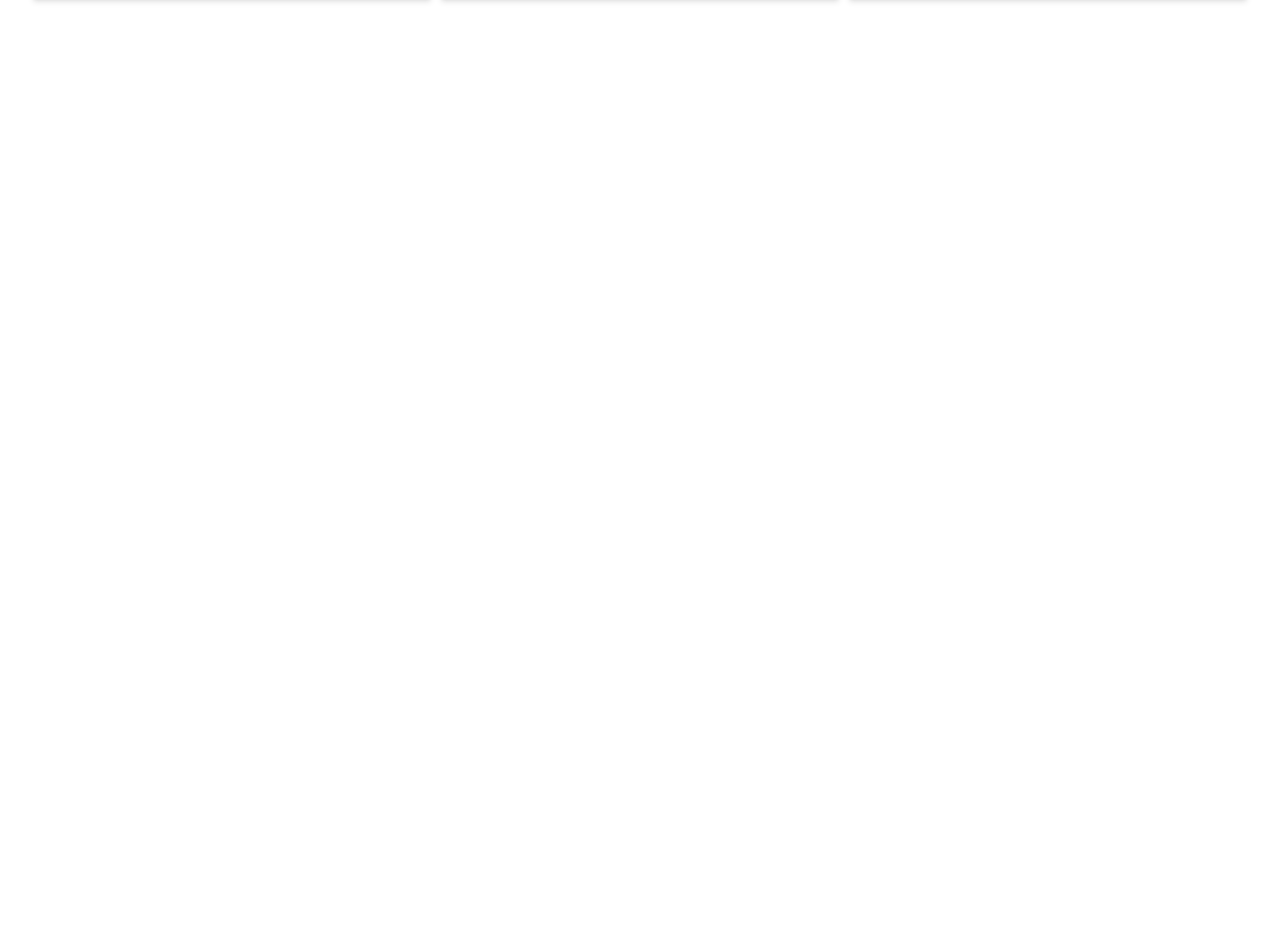
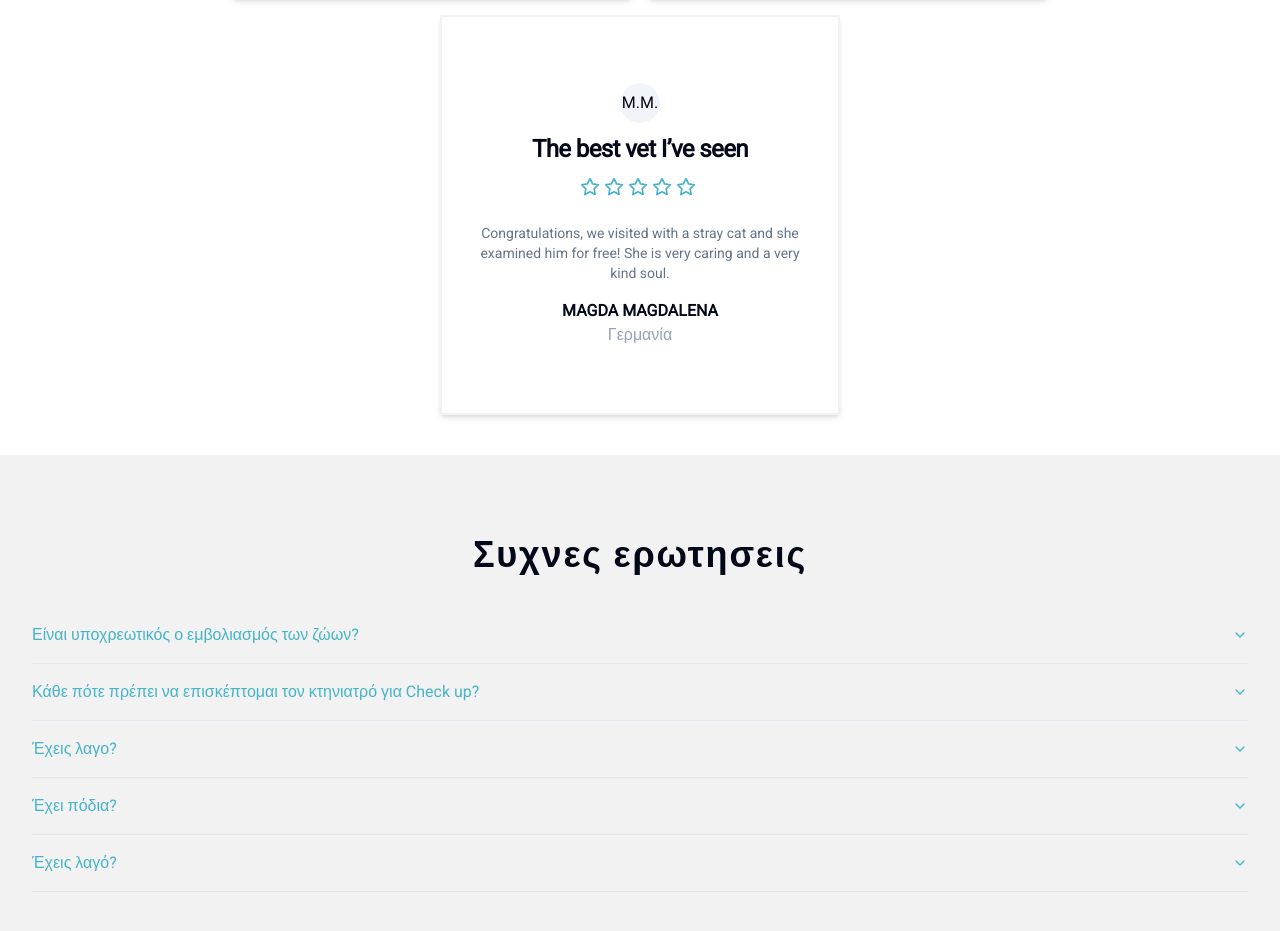
Before and after one commit to LazarosZiskos/vet-practice, a Next.js app: page / in a window 1280 px wide. Shown: the part 3800-4731 px from the top of the page. Before the commit the page ends 3839 px from the top, so only its background shows below. Built offline with nearby package versions, Linux system fonts and the light colour scheme.

Commit message:
finished accordion

```diff
--- a/app/globals.css
+++ b/app/globals.css
@@ -1,6 +1,16 @@
 @tailwind base;
 @tailwind components;
 @tailwind utilities;
+
+html,
+body {
+  max-width: 100%;
+  overflow-x: hidden;
+}
+
+html {
+  scroll-behavior: smooth;
+}
 
 @layer base {
   :root {
--- a/app/page.jsx
+++ b/app/page.jsx
@@ -1,6 +1,7 @@
 import Doctor from "@/components/Doctor";
 import Hero from "@/components/Hero";
 import Navbar from "@/components/Navbar";
+import Questions from "@/components/Questions";
 import Services from "@/components/Services";
 import Space from "@/components/Space";
 import Testimonials from "@/components/Testimonials";
@@ -14,6 +15,7 @@ export default function Home() {
       <Doctor />
       <Space />
       <Testimonials />
+      <Questions />
     </main>
   );
 }
--- /dev/null
+++ b/components/Questions.jsx
@@ -0,0 +1,57 @@
+import React from "react";
+import {
+  Accordion,
+  AccordionContent,
+  AccordionItem,
+  AccordionTrigger,
+} from "@/components/ui/accordion";
+
+const Questions = () => {
+  return (
+    <section className="pt-20 pb-10 bg-gray2">
+      <div className="container">
+        <div className="mb-4">
+          <h1 className="font-bold text-center text-2xl lg:text-4xl pb-4 tracking-wider">
+            Συχνες ερωτησεις
+          </h1>
+        </div>
+        <Accordion type="single" collapsible className="w-full">
+          <AccordionItem value="item-1">
+            <AccordionTrigger className="text-blue1 text-md">
+              Είναι υποχρεωτικός ο εμβολιασμός των ζώων?
+            </AccordionTrigger>
+            <AccordionContent>Ε μάλλον</AccordionContent>
+          </AccordionItem>
+          <AccordionItem value="item-2">
+            <AccordionTrigger className="text-blue1 text-md">
+              Κάθε πότε πρέπει να επισκέπτομαι τον κτηνιατρό για Check up?
+            </AccordionTrigger>
+            <AccordionContent>
+              Όσο πιο συχνά μπορείς! Καλό κάνει...
+            </AccordionContent>
+          </AccordionItem>
+          <AccordionItem value="item-3">
+            <AccordionTrigger className="text-blue1 text-md">
+              Έχεις λαγο?
+            </AccordionTrigger>
+            <AccordionContent>Έχω λαγό</AccordionContent>
+          </AccordionItem>
+          <AccordionItem value="item-4">
+            <AccordionTrigger className="text-blue1 text-md">
+              Έχει πόδια?
+            </AccordionTrigger>
+            <AccordionContent>Έχω λαγό</AccordionContent>
+          </AccordionItem>
+          <AccordionItem value="item-5">
+            <AccordionTrigger className="text-blue1 text-md">
+              Έχεις λαγό?
+            </AccordionTrigger>
+            <AccordionContent>Έχω λαγό</AccordionContent>
+          </AccordionItem>
+        </Accordion>
+      </div>
+    </section>
+  );
+};
+
+export default Questions;
--- a/components/TestimonialCard.jsx
+++ b/components/TestimonialCard.jsx
@@ -12,12 +12,12 @@ import { StarIcon } from "lucide-react";
 const TestimonialCard = ({ title, description, name, writer, town }) => {
   return (
     <div>
-      <Card className="w-[400px] h-[400px] border-2 border-gray2 flex flex-col items-center justify-center shadow-md">
-        <CardHeader className="flex flex-col items-center justify-center gap-4">
+      <Card className="w-[350px] md:w-[400px] h-[400px] border-2 border-gray2 flex flex-col items-center justify-center shadow-md">
+        <CardHeader className="flex flex-col items-center justify-center gap-2">
           <Avatar>
             <AvatarFallback>{name}</AvatarFallback>
           </Avatar>
-          <CardTitle className="">{title}</CardTitle>
+          <CardTitle className="text-center">{title}</CardTitle>
           <CardTitle className="flex">
             <StarIcon className="text-blue1 pr-1" />
             <StarIcon className="text-blue1 pr-1" />
@@ -26,7 +26,7 @@ const TestimonialCard = ({ title, description, name, writer, town }) => {
             <StarIcon className="text-blue1 pr-1" />
           </CardTitle>
         </CardHeader>
-        <CardDescription className="text-center w-[300px]">
+        <CardDescription className="text-center w-[320px]">
           {description}
         </CardDescription>
 
--- a/components/Testimonials.jsx
+++ b/components/Testimonials.jsx
@@ -9,7 +9,7 @@ const Testimonials = () => {
       <h1 className="font-bold text-2xl md:text-4xl mb-10 tracking-wider text-center">
         ΑΞΙΟΛΟΓΗΣΕΙΣ
       </h1>
-      <div className="grid grid-cols-2 md:grid-cols-3 gap-2 mt-20">
+      <div className="flex flex-col items-center justify-center md:flex-row flex-wrap gap-4 mt-20">
         {reviews.map((review, idx) => (
           <div key={idx}>
             <TestimonialCard
--- /dev/null
+++ b/components/ui/accordion.jsx
@@ -0,0 +1,43 @@
+"use client"
+
+import * as React from "react"
+import * as AccordionPrimitive from "@radix-ui/react-accordion"
+import { ChevronDown } from "lucide-react"
+
+import { cn } from "@/lib/utils"
+
+const Accordion = AccordionPrimitive.Root
+
+const AccordionItem = React.forwardRef(({ className, ...props }, ref) => (
+  <AccordionPrimitive.Item ref={ref} className={cn("border-b", className)} {...props} />
+))
+AccordionItem.displayName = "AccordionItem"
+
+const AccordionTrigger = React.forwardRef(({ className, children, ...props }, ref) => (
+  <AccordionPrimitive.Header className="flex">
+    <AccordionPrimitive.Trigger
+      ref={ref}
+      className={cn(
+        "flex flex-1 items-center justify-between py-4 font-medium transition-all hover:underline [&[data-state=open]>svg]:rotate-180",
+        className
+      )}
+      {...props}>
+      {children}
+      <ChevronDown className="h-4 w-4 shrink-0 transition-transform duration-200" />
+    </AccordionPrimitive.Trigger>
+  </AccordionPrimitive.Header>
+))
+AccordionTrigger.displayName = AccordionPrimitive.Trigger.displayName
+
+const AccordionContent = React.forwardRef(({ className, children, ...props }, ref) => (
+  <AccordionPrimitive.Content
+    ref={ref}
+    className="overflow-hidden text-sm transition-all data-[state=closed]:animate-accordion-up data-[state=open]:animate-accordion-down"
+    {...props}>
+    <div className={cn("pb-4 pt-0", className)}>{children}</div>
+  </AccordionPrimitive.Content>
+))
+
+AccordionContent.displayName = AccordionPrimitive.Content.displayName
+
+export { Accordion, AccordionItem, AccordionTrigger, AccordionContent }
--- a/package.json
+++ b/package.json
@@ -9,6 +9,7 @@
     "lint": "next lint"
   },
   "dependencies": {
+    "@radix-ui/react-accordion": "^1.1.2",
     "@radix-ui/react-avatar": "^1.0.4",
     "@radix-ui/react-dropdown-menu": "^2.0.6",
     "@radix-ui/react-slot": "^1.0.2",
--- a/tailwind.config.js
+++ b/tailwind.config.js
@@ -17,6 +17,20 @@ module.exports = {
       },
     },
     extend: {
+      keyframes: {
+        "accordion-down": {
+          from: { height: "0" },
+          to: { height: "var(--radix-accordion-content-height)" },
+        },
+        "accordion-up": {
+          from: { height: "var(--radix-accordion-content-height)" },
+          to: { height: "0" },
+        },
+      },
+      animation: {
+        "accordion-down": "accordion-down 0.2s ease-out",
+        "accordion-up": "accordion-up 0.2s ease-out",
+      },
       backgroundImage: {
         dog1: "url('/public/doctor-dog.jpg')",
       },
```
Also changed, not shown: 1 other file (tests, documents, lock files or other folders). Lines whose indentation alone changed are shown as unchanged.
